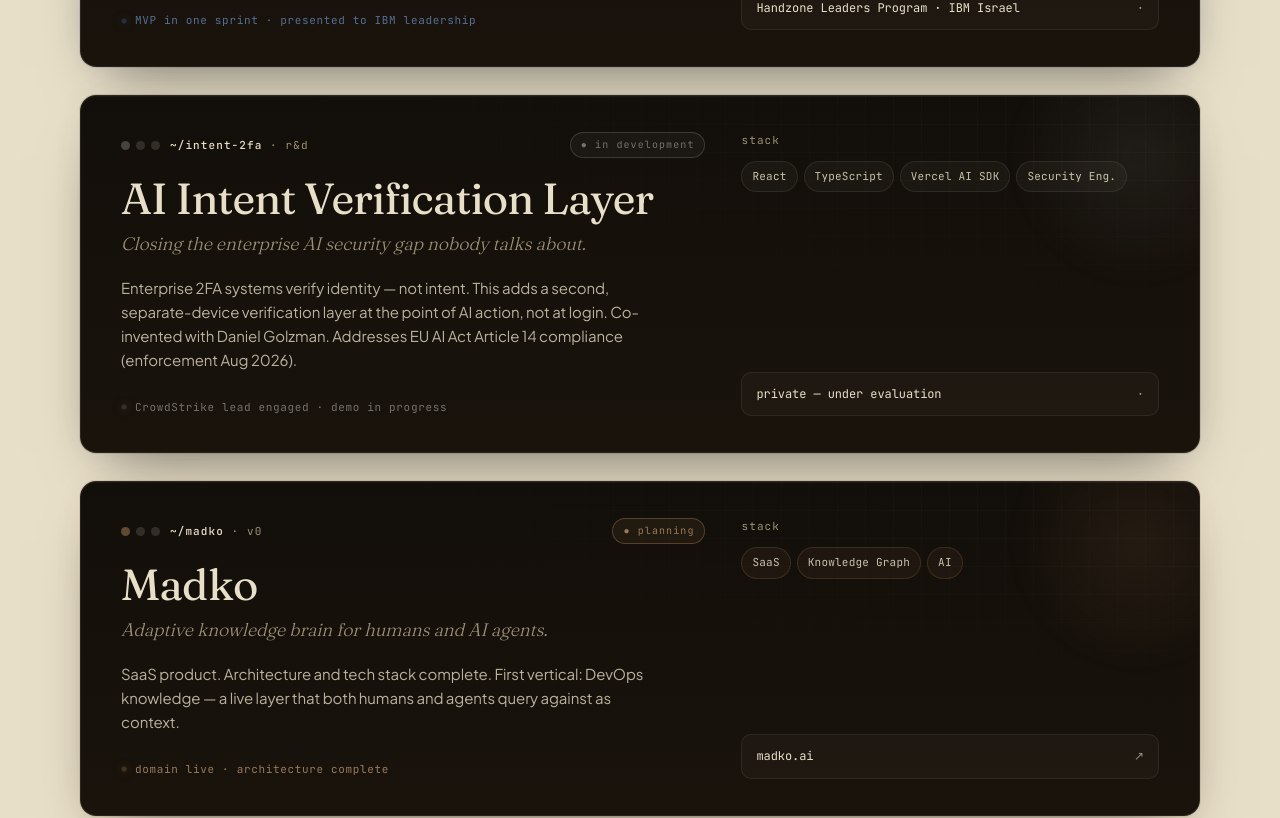
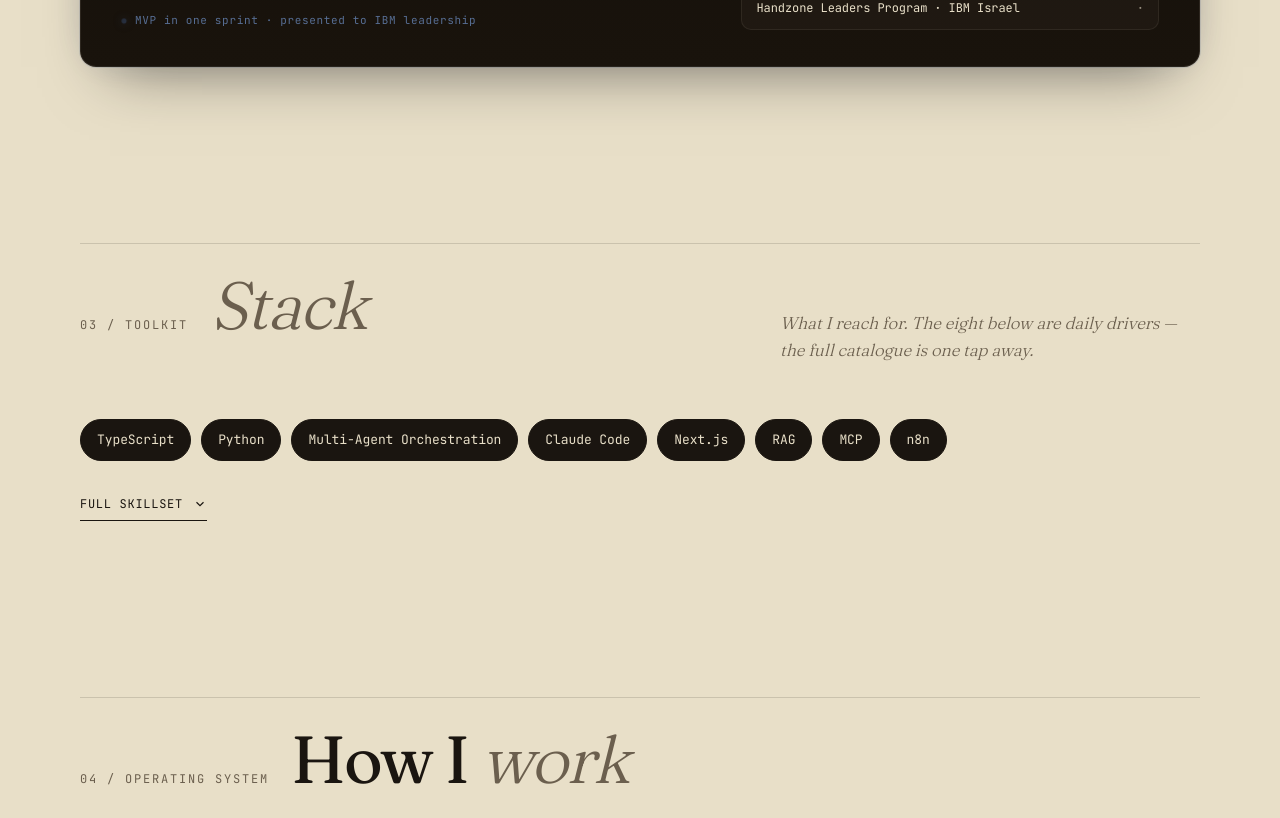
Before and after one commit to Nate-Vish/tailornate, a Next.js app: page / in a window 1280 px wide. Shown: the part 1980-2798 px from the top of the page. Built offline with nearby package versions, Linux system fonts and the light colour scheme.

Commit message:
Remove 2FA and Madko projects

```diff
--- a/content/projects.ts
+++ b/content/projects.ts
@@ -34,36 +34,6 @@
     links: [{ label: "Handzone Leaders Program · IBM Israel" }],
     highlight: "MVP in one sprint · presented to IBM leadership",
   },
-  {
-    id: "2fa-ai",
-    title: "AI Intent Verification Layer",
-    tagline: "Closing the enterprise AI security gap nobody talks about.",
-    description:
-      "Enterprise 2FA systems verify identity — not intent. This adds a second, separate-device verification layer at the point of AI action, not at login. Co-invented with Daniel Golzman. Addresses EU AI Act Article 14 compliance (enforcement Aug 2026).",
-    tech: ["React", "TypeScript", "Vercel AI SDK", "Security Eng."],
-    status: "in-progress",
-    path: "~/intent-2fa",
-    branch: "r&d",
-    glow: "#5f5f5a",
-    glowBg: "rgba(95,95,90,0.18)",
-    links: [{ label: "private — under evaluation" }],
-    highlight: "CrowdStrike lead engaged · demo in progress",
-  },
-  {
-    id: "madko",
-    title: "Madko",
-    tagline: "Adaptive knowledge brain for humans and AI agents.",
-    description:
-      "SaaS product. Architecture and tech stack complete. First vertical: DevOps knowledge — a live layer that both humans and agents query against as context.",
-    tech: ["SaaS", "Knowledge Graph", "AI"],
-    status: "planning",
-    path: "~/madko",
-    branch: "v0",
-    glow: "#8b6847",
-    glowBg: "rgba(139,104,71,0.15)",
-    links: [{ href: "https://madko.ai", label: "madko.ai" }],
-    highlight: "domain live · architecture complete",
-  },
 ]
 
 export const statusLabels: Record<Project["status"], string> = {
```
